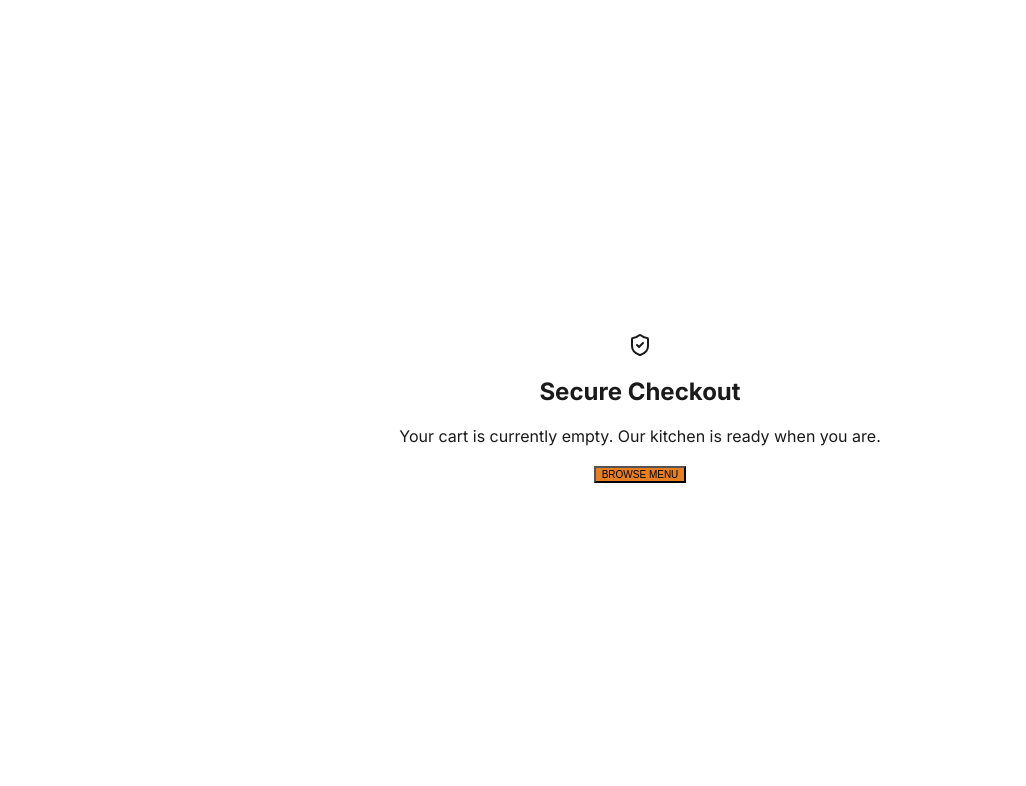
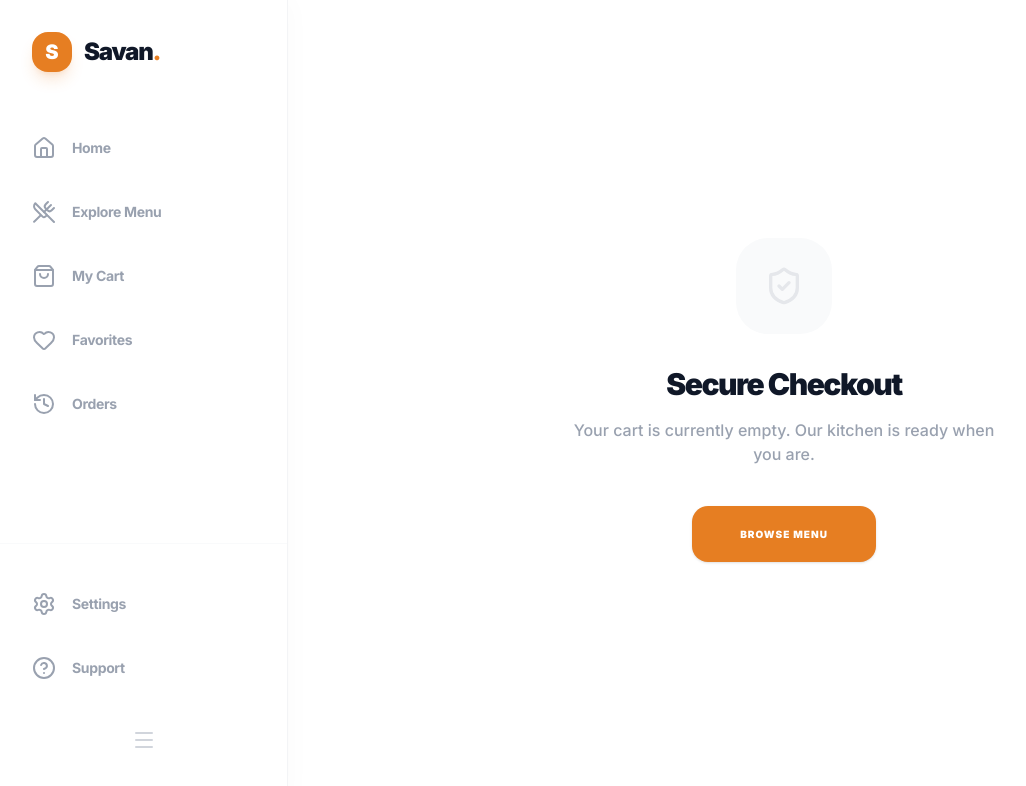
Before and after one commit to Plahtnaum/Savan, a Next.js app: page /checkout in a window 1280 px wide. Shown: the top 786 px of the page, without its empty margins (0-1026 px from the left). Built offline with nearby package versions, Linux system fonts and the light colour scheme.

Commit message:
fix: update globals.css to Tailwind v4 syntax and fix layout padding discrepancies

```diff
--- a/src/app/globals.css
+++ b/src/app/globals.css
@@ -1,9 +1,6 @@
-@tailwind base;
-@tailwind components;
-@tailwind utilities;
+@import "tailwindcss";
 
-@layer base {
-  :root {
+@theme {
   /* Primary Color: Burnt Orange (#E67E22) */
   --color-primary-50: #FFF5EB;
   --color-primary-100: #FFE6CC;
@@ -39,12 +36,10 @@
   --radius: 0.75rem;
 }
 
+@layer base {
   body {
-    background: var(--background);
-    color: var(--foreground);
-    font-family: 'Inter', -apple-system, BlinkMacSystemFont, "Segoe UI", Roboto, Helvetica, Arial, sans-serif;
-    -webkit-font-smoothing: antialiased;
-    -moz-osx-font-smoothing: grayscale;
+    @apply bg-white text-gray-900 antialiased;
+    font-family: var(--font-inter), ui-sans-serif, system-ui, -apple-system, BlinkMacSystemFont, "Segoe UI", Roboto, "Helvetica Neue", Arial, "Noto Sans", sans-serif;
   }
 }
 
--- a/src/app/layout.tsx
+++ b/src/app/layout.tsx
@@ -40,8 +40,9 @@ export default function RootLayout({
         className={`${inter.variable} ${poppins.variable} ${jetbrainsMono.variable} antialiased`}
       >
         <div className="flex bg-white min-h-screen">
+          {/* SideNav is hidden on mobile/tablet, visible on LG+ */}
           <SideNav />
-          <div className="flex-1 lg:pl-[inherit] transition-all duration-500">
+          <div className="flex-1 w-full lg:ml-72 transition-all duration-500">
             {children}
           </div>
         </div>
```
Lines whose indentation alone changed are shown as unchanged.
